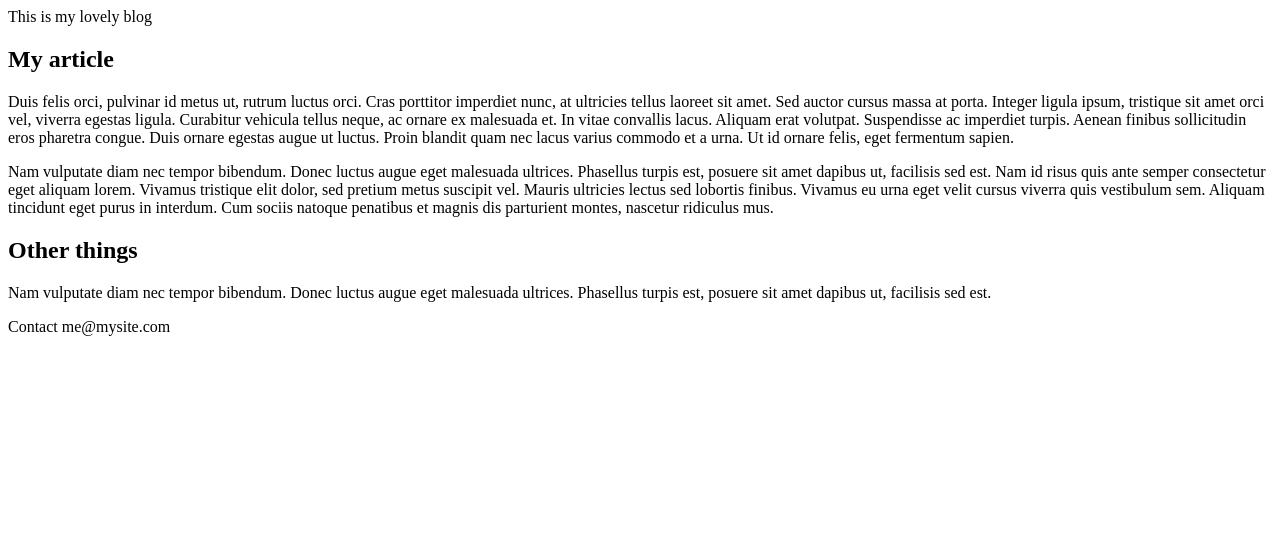
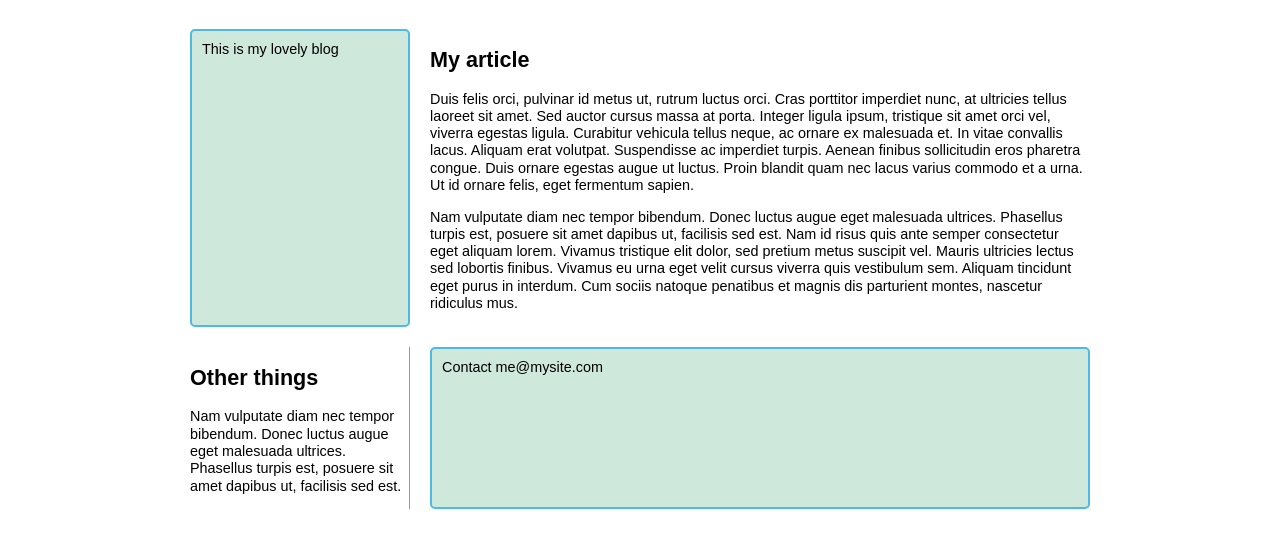
Before and after one commit to Gitthuma/grid-line-based-placement, a plain HTML site: page index.html in a window 1280 px wide. Drawn offline with Linux system fonts and the light colour scheme.

Commit message:
Added style.css with Grid Line Based Placement starter code and linked it to index.html

```diff
--- /dev/null
+++ b/css/style.css
@@ -0,0 +1,24 @@
+body {
+  width: 90%;
+  max-width: 900px;
+  margin: 2em auto;
+  font: 0.9em/1.2 Arial, Helvetica, sans-serif;
+}
+
+.container {
+  display: grid;
+  grid-template-columns: 1fr 3fr;
+  grid-gap: 20px;
+}
+
+header,
+footer {
+  border-radius: 5px;
+  padding: 10px;
+  background-color: rgb(207, 232, 220);
+  border: 2px solid rgb(79, 185, 227);
+}
+
+aside {
+  border-right: 1px solid #999;
+}
--- a/index.html
+++ b/index.html
@@ -5,6 +5,7 @@
     <meta http-equiv="X-UA-Compatible" content="IE=edge">
     <meta name="viewport" content="width=device-width, initial-scale=1.0">
     <title>Grid Line Based Placement</title>
+    <link rel="stylesheet" href="css/style.css">
 </head>
 <body>
     <div class="container">
```
